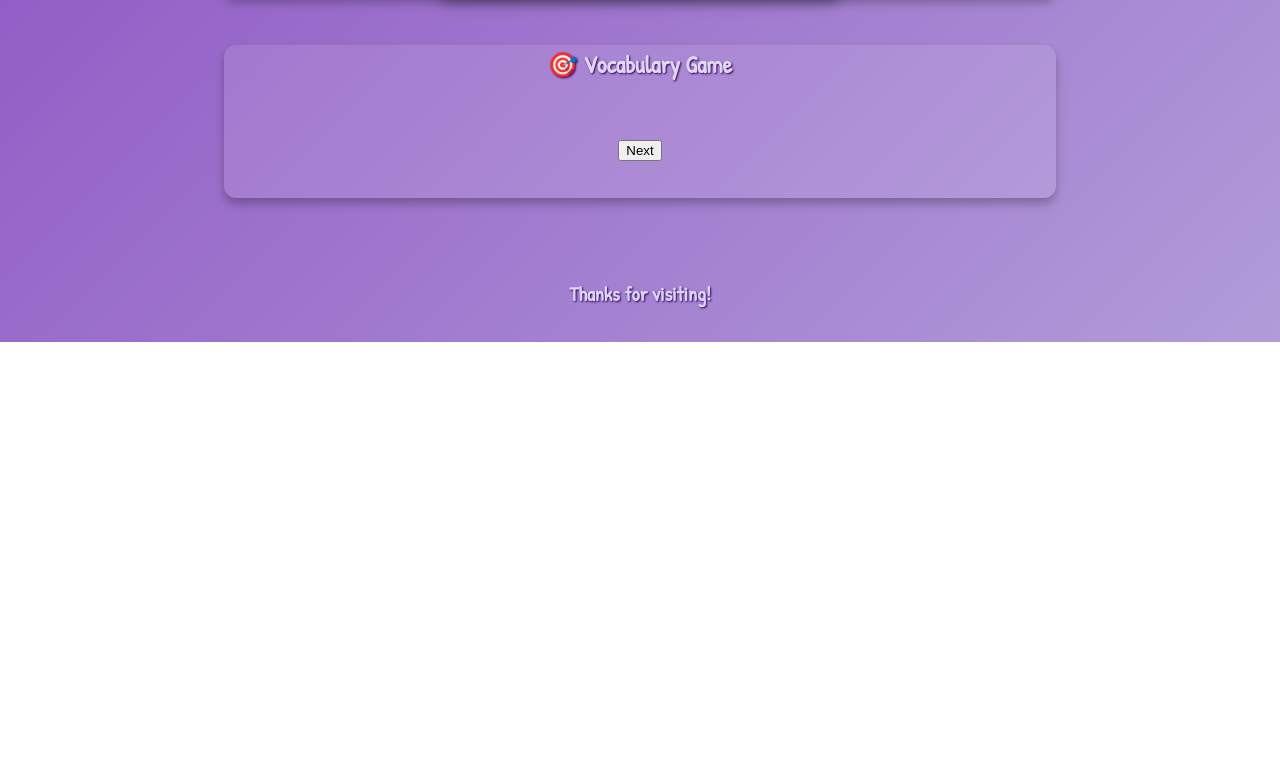
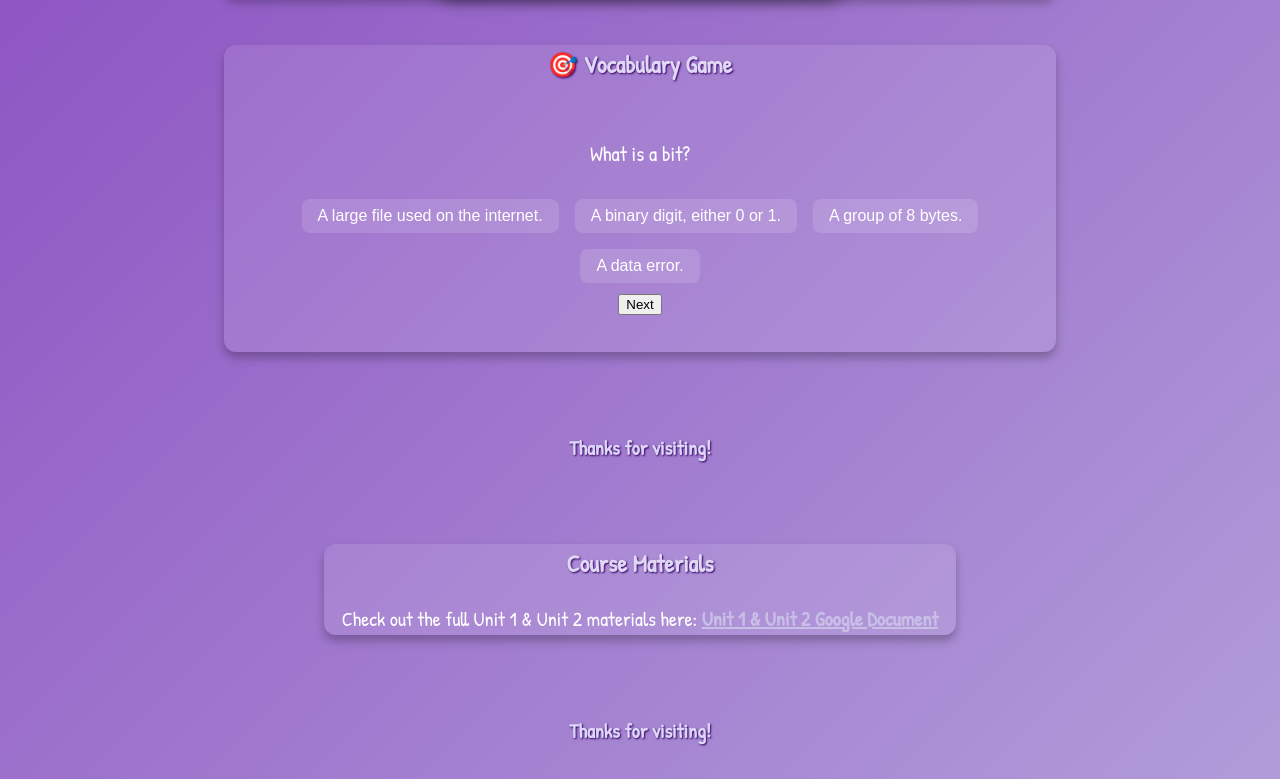
Before and after one commit to tinsleycoronadogillen/tinsleycoronadogillen.github.io, a plain HTML site: page index.html in a window 1280 px wide. Shown: the part 2142-2921 px from the top of the page. Before the commit the page ends 2484 px from the top, so only its background shows below. Drawn offline with Linux system fonts and the light colour scheme.

Commit message:
Update index.html

```diff
--- a/index.html
+++ b/index.html
@@ -192,6 +192,66 @@
         "Image loading delays."
       ],
       correct: 0
+    }
+  ];
+
+  let currentQuestion = 0;
+
+  const questionEl = document.getElementById('question');
+  const choicesEl = document.getElementById('choices');
+  const feedbackEl = document.getElementById('feedback');
+  const nextBtn = document.getElementById('next-btn');
+
+  function loadQuestion() {
+    const q = vocabQuestions[currentQuestion];
+    questionEl.textContent = q.question;
+    choicesEl.innerHTML = ''; // clear old choices
+    feedbackEl.textContent = ''; // clear feedback
+
+    q.choices.forEach((choice, index) => {
+      const btn = document.createElement('button');
+      btn.textContent = choice;
+      btn.style.margin = '0.5rem';
+      btn.style.padding = '0.5rem 1rem';
+      btn.style.border = 'none';
+      btn.style.borderRadius = '8px';
+      btn.style.cursor = 'pointer';
+      btn.style.fontSize = '1rem';
+      btn.style.backgroundColor = '#ffffff22';
+      btn.style.color = 'white';
+      btn.onmouseover = () => btn.style.backgroundColor = '#ffffff44';
+      btn.onmouseout = () => btn.style.backgroundColor = '#ffffff22';
+
+      btn.addEventListener('click', () => {
+        if (index === q.correct) {
+          feedbackEl.textContent = '✅ Correct!';
+          feedbackEl.style.color = '#90ee90';
+        } else {
+          feedbackEl.textContent = `❌ Incorrect. The correct answer was "${q.choices[q.correct]}".`;
+          feedbackEl.style.color = '#ffcccb';
+        }
+        Array.from(choicesEl.children).forEach(b => b.disabled = true); // disable buttons after answering
+      });
+
+      choicesEl.appendChild(btn);
+    });
+  }
+
+  nextBtn.addEventListener('click', () => {
+    currentQuestion++;
+    if (currentQuestion < vocabQuestions.length) {
+      loadQuestion();
+    } else {
+      questionEl.textContent = '🎉 You finished the quiz!';
+      choicesEl.innerHTML = '';
+      feedbackEl.textContent = '';
+      nextBtn.disabled = true;
+    }
+  });
+
+  // Load the first question when the page loads
+  window.addEventListener('DOMContentLoaded', loadQuestion);
+</script>
 
   <section id="link" style="text-align:center; margin: 3rem auto; max-width: 600px;">
     <h2>Course Materials</h2>
```
Lines whose indentation alone changed are shown as unchanged.
